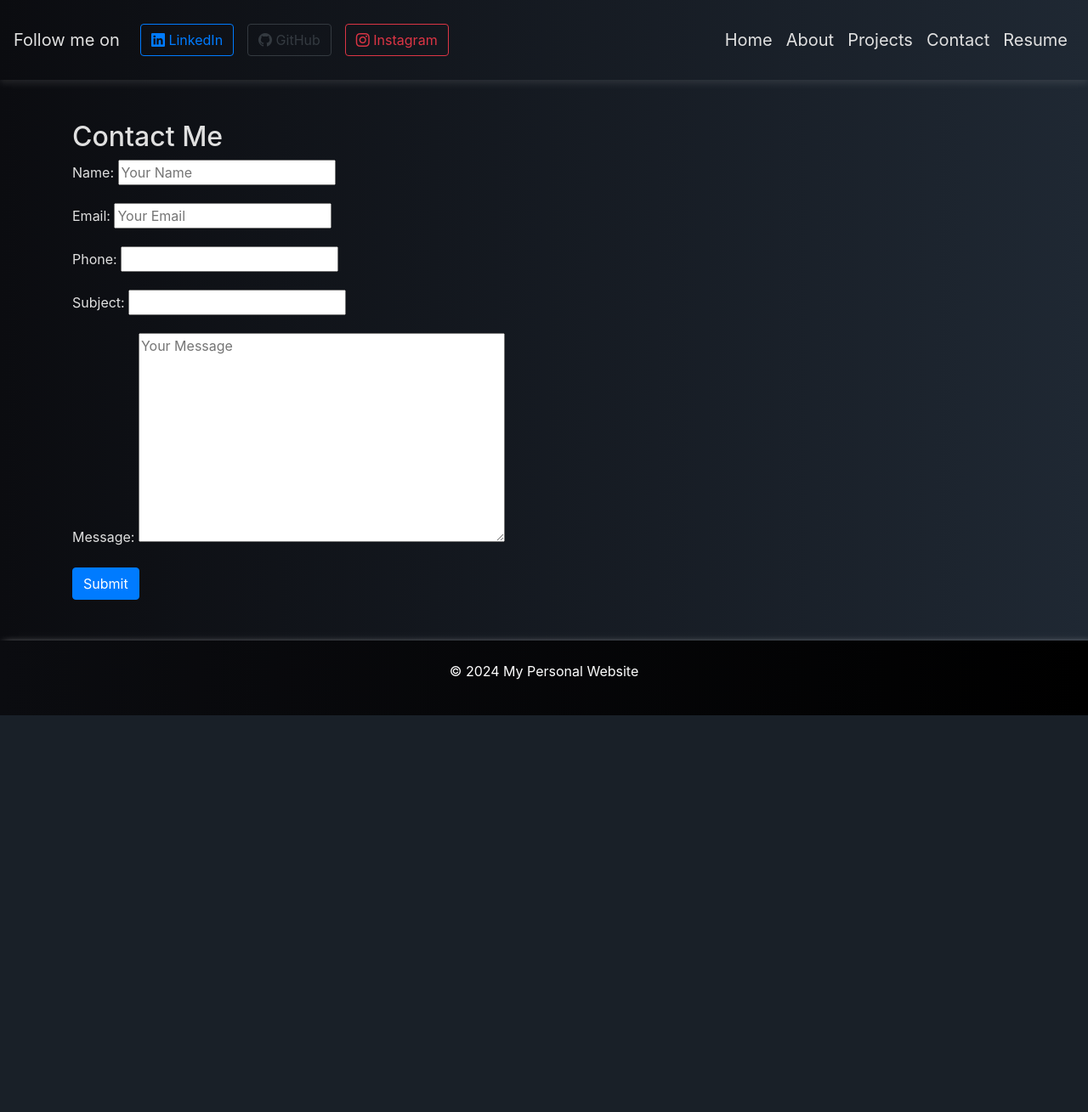
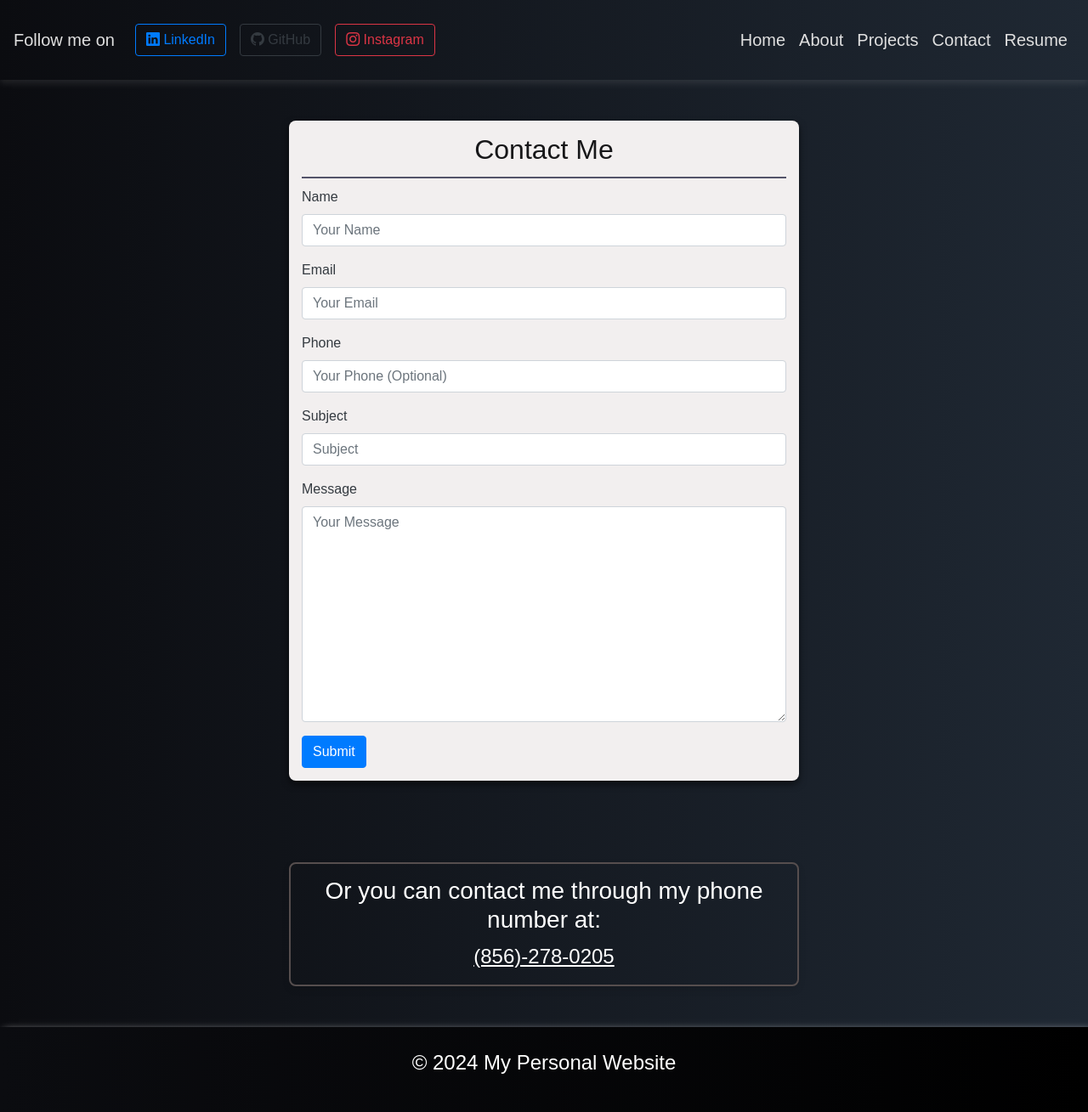
Before and after one commit to david7franco/myBioWebsite, a Django app: page /contact/ in a window 1280 px wide. Shown: the whole page at 85% size. Before the commit the page ends 842 px from the top, so only its background shows below. Run offline with Django 4.2, Linux system fonts and the light colour scheme; some libraries are stand-ins or nearby versions.

Commit message:
fixed contacts.css, some other stuff

```diff
--- a/mysite/myBio/forms.py
+++ b/mysite/myBio/forms.py
@@ -4,6 +4,6 @@ from django.core.validators import EmailValidator
 class ContactForm(forms.Form):
     name = forms.CharField(max_length=100, widget=forms.TextInput(attrs={'placeholder': 'Your Name'}))
     email = forms.EmailField(widget=forms.EmailInput(attrs={'placeholder': 'Your Email'}))
-    phone = forms.CharField(max_length=15)
-    subject = forms.CharField(max_length=100)
+    phone = forms.CharField(max_length=15, required=False, widget=forms.TextInput(attrs={'placeholder': 'Your Phone (Optional)'}))
+    subject = forms.CharField(max_length= 100, widget=forms.TextInput(attrs={'placeholder': 'Subject'}))
     message = forms.CharField(widget=forms.Textarea(attrs={'placeholder': 'Your Message'}))
--- /dev/null
+++ b/mysite/myBio/static/css/contacts.css
@@ -0,0 +1,52 @@
+body {
+    font-family: Arial, sans-serif;
+    background-color: #f8f9fa !important;
+    color: #343a40 !important;
+}
+.custom-contactbox{
+    max-width: 600px;
+    margin: 0 auto;
+    padding: 15px;
+    background-color: #f2efef !important;
+    box-shadow: 0 4px 8px rgba(0, 0, 0, 0.56);
+    border-radius: 8px;
+    color: #343a40;
+}
+
+h2 {
+    position: relative;
+    font-size: 2em;
+    margin-bottom: 20px;
+    text-align: center;
+    padding-bottom: 5px;
+    color: rgb(23, 23, 25) !important;
+}
+
+h2::after {
+    content: "";
+    position: absolute;
+    left: 0;
+    bottom: -10px; /* Position the line below the heading */
+    width: 100%;
+    height: 2px; /* Line thickness */
+    background-color: rgb(83, 83, 105); /* Line color */
+}
+.text-center {
+    text-align: center;
+    font-size: x-large !important;
+}
+.contact-info-box {
+    max-width: 600px;
+    margin: 0 auto;
+    padding: 15px;
+    background-color: transparent; /* Transparent background */
+    border: 2px solid #564e4e; /* White border */
+    box-shadow: 0 4px 8px rgba(0, 0, 0, 0.1); /* Light shadow for better visibility */
+    border-radius: 8px; /* Rounded corners */
+    color: #ffffff; /* Text color */
+}
+
+.custom-footer {
+    background-color: #373d43 !important;
+    color: #ffffff !important;
+}
--- a/mysite/myBio/static/css/styles.css
+++ b/mysite/myBio/static/css/styles.css
@@ -9,11 +9,16 @@
     color: #e0e0e0 !important;
 }
 
+html, body {
+    height: 100%;
+}
+
 body {
+    display: flex;
     background: linear-gradient(to right, #0B0C10, #1F2833);
     color: #e0e0e0;
+    flex-direction: column;
 }
-
 
 header {
     background: linear-gradient(to right, #0B0C10, #1F2833);
@@ -78,6 +83,8 @@ section.bg-light h2::after {
 .custom-footer {
     background: linear-gradient(to right, #0B0C10, #000000);
     box-shadow: 5px 5px 10px rgb(255, 255, 255);
-    position: relative;
-    z-index: 2;
 }
+
+.main-content {
+    flex: 1;
+}
--- a/mysite/myBio/templates/about.html
+++ b/mysite/myBio/templates/about.html
@@ -2,5 +2,5 @@
 {% load static %}
 
 {% block content %}
-
+<h1> Still a work in progress! </h1>
 {% endblock content %}
--- a/mysite/myBio/templates/base.html
+++ b/mysite/myBio/templates/base.html
@@ -1,5 +1,6 @@
 <!DOCTYPE html>
 {% load static %}
+{% load django_bootstrap5 %}
 <html lang="en">
 <head>
     <link rel="icon" type="image/x-icon" href="{% static 'pictures/favicon.ico' %}">
@@ -9,9 +10,14 @@
 
     <link href="https://stackpath.bootstrapcdn.com/bootstrap/4.5.2/css/bootstrap.min.css" rel="stylesheet">
     <link href="https://cdnjs.cloudflare.com/ajax/libs/bootstrap-icons/1.10.0/font/bootstrap-icons.min.css" rel="stylesheet">
+
     <link rel="stylesheet" href="{% static 'css/styles.css' %}">
+
+    {% block head %}
+    {% endblock head %}
 </head>
 <body>
+    <div class="d-flex flex-column min-vh-100">
         <nav class="navbar navbar-expand-lg custom-navbar">
             <a class="navbar-brand text-white" href="#">Follow me on </a>
             <a href="https://www.linkedin.com/in/david-franco-36735223b/" target="_blank" class="btn btn-outline-primary mx-2">
@@ -47,20 +53,22 @@
             </div>
         </nav>
 
-    <body>
+        <main class="flex-grow-1">
             {% block content %}
-
             {% endblock content %}
-    </body>
+        </main>
 
         <footer class="bg-dark text-white text-center py-4 custom-footer">
             <div class="container">
                 <p>&copy; 2024 My Personal Website</p>
             </div>
         </footer>
+    </div>
 
     <script src="https://code.jquery.com/jquery-3.5.1.slim.min.js"></script>
     <script src="https://cdn.jsdelivr.net/npm/@popperjs/core@2.9.2/dist/umd/popper.min.js"></script>
     <script src="https://stackpath.bootstrapcdn.com/bootstrap/4.5.2/js/bootstrap.min.js"></script>
+    {% block scripts %}
+    {% endblock scripts %}
 </body>
 </html>
--- a/mysite/myBio/templates/contact.html
+++ b/mysite/myBio/templates/contact.html
@@ -1,15 +1,49 @@
+{% extends 'base.html' %}
+{% load django_bootstrap5 %}
+{% load static %}
 
-{% extends 'base.html' %}
+{% block head %}
+<link rel="stylesheet" href="{% static 'css/contacts.css' %}">
+{% endblock head %}
 
 {% block content %}
 <section class="py-5">
-    <div class="container">
-        <h2>Contact Me</h2>
+    <div class="container custom-contactbox">
+        <h2 class="text">Contact Me</h2>
         <form method="post" action="{% url 'contact' %}">
             {% csrf_token %}
-            {{ form.as_p }}
+            {% bootstrap_form form %}
             <button type="submit" class="btn btn-primary">Submit</button>
         </form>
+
+        {% if success %}
+        <script>
+            window.onload = function() {
+                alert("Success, you can now close this window.");
+            };
+        </script>
+        {% endif %}
+
+        {% if error %}
+        <div class="alert alert-danger">
+            {{ error }}
+        </div>
+        {% endif %}
+    </div>
+</section>
+
+<section class="py-5">
+    <div class="container text-center contact-info-box">
+        <h3>Or you can contact me through my phone number at:</h3>
+        <u>(856)-278-0205</u>
     </div>
 </section>
 {% endblock content %}
+
+{% block scripts %}
+<script src="https://code.jquery.com/jquery-3.5.1.slim.min.js"></script>
+<script src="https://cdn.jsdelivr.net/npm/@popperjs/core@2.9.2/dist/umd/popper.min.js"></script>
+<script src="https://stackpath.bootstrapcdn.com/bootstrap/4.5.2/js/bootstrap.min.js"></script>
+<script src="https://cdn.jsdelivr.net/npm/bootstrap@5.3.0/dist/js/bootstrap.bundle.min.js"></script>
+{% bootstrap_javascript %}
+{% endblock scripts %}
--- a/mysite/myBio/templates/index.html
+++ b/mysite/myBio/templates/index.html
@@ -1,4 +1,5 @@
 {% extends 'base.html' %}
+{% load django_bootstrap5 %}
 {% load static %}
 
 {% block content %}
--- a/mysite/myBio/urls.py
+++ b/mysite/myBio/urls.py
@@ -1,9 +1,12 @@
 from django.urls import path
 from . import views
+from .views import contact_view
+from django.views.generic.base import TemplateView
 
 urlpatterns = [
     path('', views.home, name='home'),
     path('about/', views.about, name= 'about'),
     path('resume/', views.resume, name='resume'),
-    path("contact/", views.contact_view, name="contact")
+    path("contact/", views.contact_view, name="contact"),
+    path('success/', views.contact_success_view, name='success'),
 ]
--- a/mysite/myBio/views.py
+++ b/mysite/myBio/views.py
@@ -2,7 +2,7 @@ from django.shortcuts import render, redirect
 from myBio.forms import ContactForm
 from django.http import HttpResponse
 from django.core.mail import send_mail
-
+from django.conf import settings
 from .forms import ContactForm
 
 # Create your views here.
@@ -20,29 +20,42 @@ def resume(request):
 
 
 #forms/ credit to https://mailtrap.io/blog/django-contact-form/#:~:text=Start%20by%20creating%20a%20new%20forms.py%20file%20in%20myproject%20folder.&text=Once%20the%20contact%20form%20class,import%20render%2C%20redirect%20from%20myproject.
-
 def contact_view(request):
     if request.method == 'POST':
         form = ContactForm(request.POST)
         if form.is_valid():
             name = form.cleaned_data['name']
             email = form.cleaned_data['email']
+            phone = form.cleaned_data['phone']
+            subject = form.cleaned_data['subject']
             message = form.cleaned_data['message']
 
-            # Send email
-            send_mail(
-                f'Contact form submission from {name}',
-                message,
-                email,
-                ['davidandrewfranco@gmail.com'],
-                fail_silently=False,
-            )
+            email_body = (
+                f"Email from your website:\n\n"
+                f"Name of Person: {name}\n"
+                f"Message: {message}\n"
+                f"Phone number: {phone}"
+        )
 
-            # Optionally, redirect to a success page or display a success message
-            return render(request, 'contact.html', {'form': form, 'success': success})
+            try:
+                send_mail(
+                    subject,
+                    email_body,
+                    email,
+                    ['davidandrewfranco@gmail.com'],
+                    fail_silently=False,
+                )
+                # Return to the same page with a success flag
+                return render(request, 'contact.html', {'form': form, 'success': True})
+            except Exception as e:
+                print(f"Error sending email: {e}")
+                return render(request, 'contact.html', {'form': form, 'error': 'There was an error sending your message. Please try again.'})
+        else:
+            return render(request, 'contact.html', {'form': form})
     else:
         form = ContactForm()
 
     return render(request, 'contact.html', {'form': form})
-def success(request):
-   return HttpResponse('Success!')
+
+def contact_success_view(request):
+    return render(request, 'success.html')
```
Also changed, not shown: mysite/myBio/templates/success.html (added, +18 -0 lines), mysite/myBio/templatetags/form_tags.py (added, +7 -0 lines), mysite/mysite/settings.py (+5 -4 lines), mysite/myBio/templatetags/__init__.py (added). Lines whose indentation alone changed are shown as unchanged.
